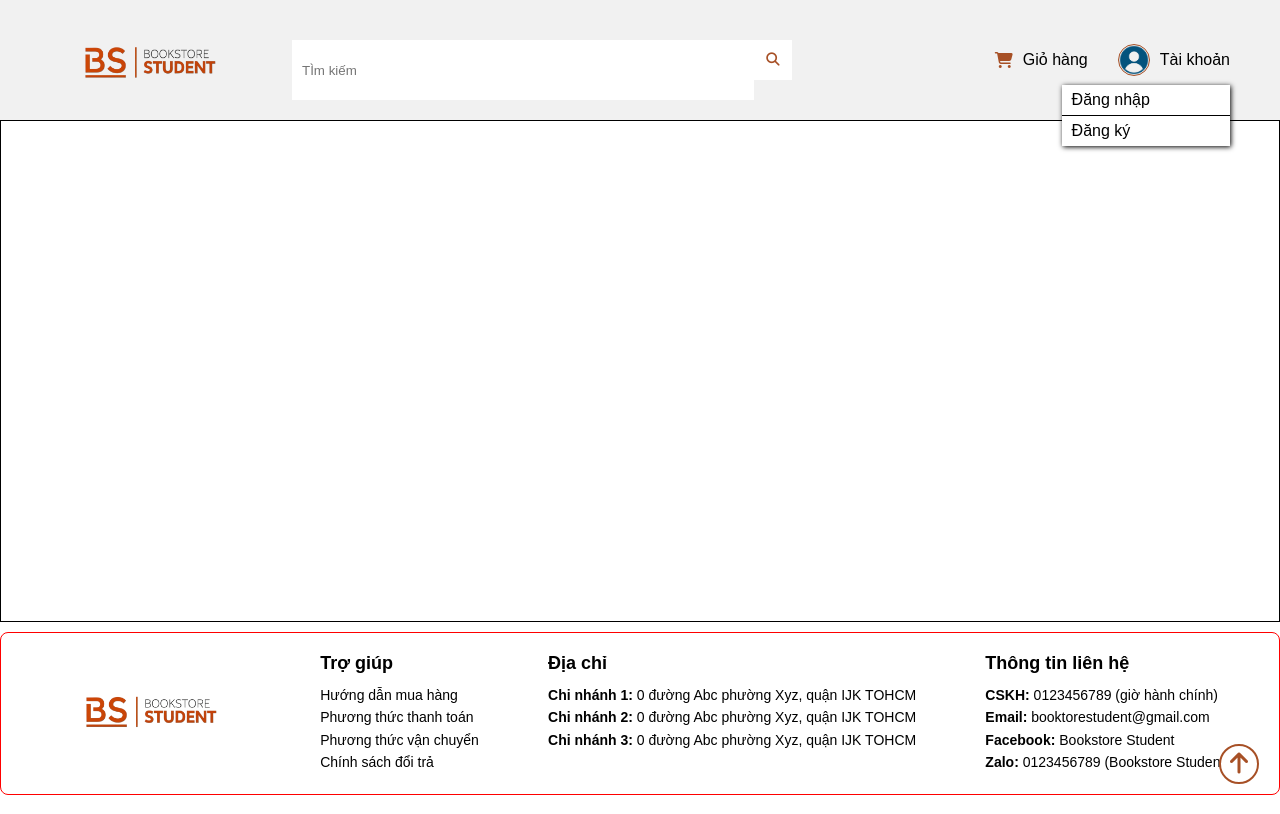
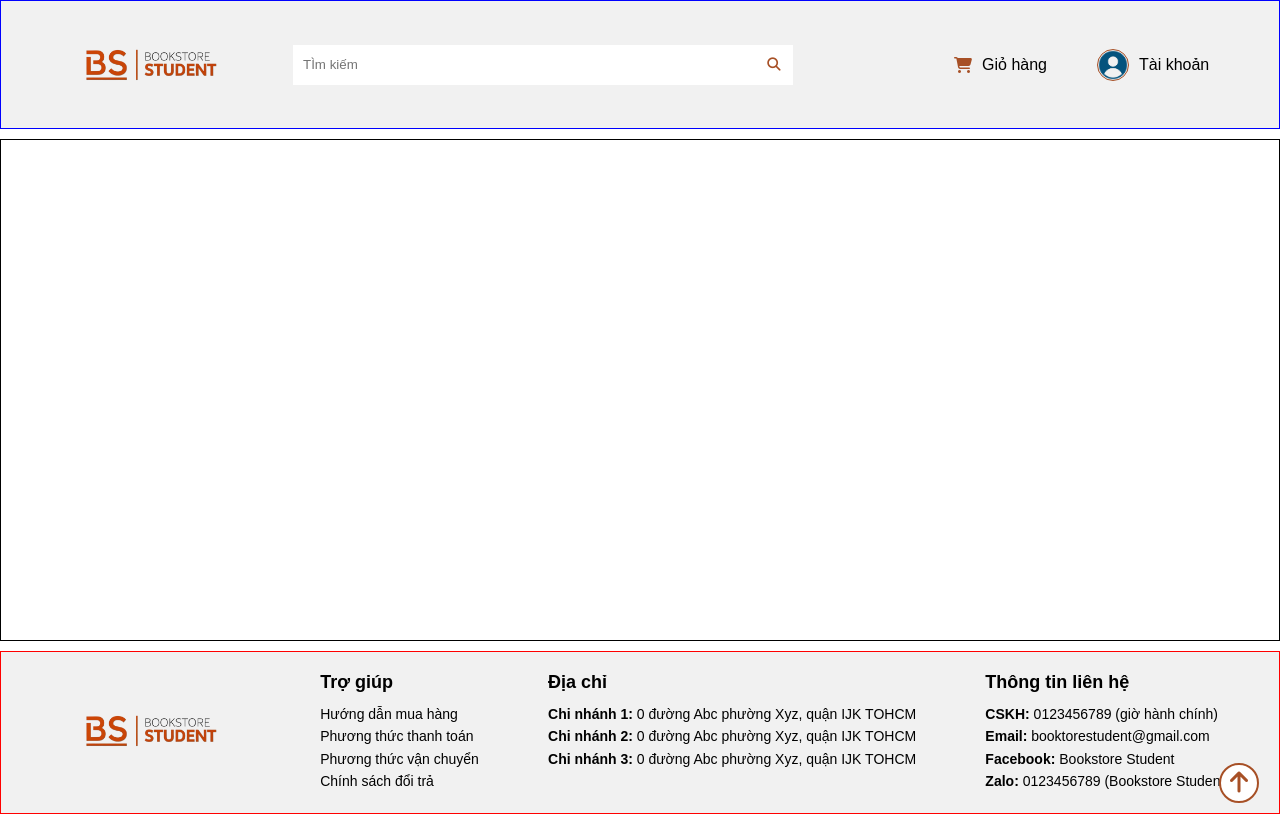
Before and after one commit to QMinh2412/project-Web2, a PHP site: page /views/layouts/main_layout.php in a window 1280 px wide. Run offline with PHP 8.4, Linux system fonts and the light colour scheme.

Commit message:
Thêm các file đã tồn tại nhưng đc chỉnh sửa

```diff
--- a/common/config/database.php
+++ b/common/config/database.php
@@ -0,0 +1,32 @@
+<?php
+
+class Database {
+    private static $instance = null;
+    private $conn;
+
+    private function __construct() {
+        // Nạp file cấu hình
+        $config = require __DIR__ . '/../config/config.php';
+
+        // Kiểm tra cấu hình
+        if (!is_array($config) || !isset($config['host'], $config['username'], $config['pass'], $config['dbname'])) {
+            die("Lỗi: Cấu hình database không hợp lệ.");
+        }
+
+        // Kết nối MySQLi
+        $this->conn = new mysqli($config['host'], $config['username'], $config['pass'], $config['dbname']);
+
+        // Kiểm tra lỗi kết nối
+        if ($this->conn->connect_error) {
+            die("Lỗi kết nối CSDL: " . $this->conn->connect_error);
+        }
+    }
+
+    public static function getInstance() {
+        if (self::$instance == null) {
+            self::$instance = new Database();
+        }
+        return self::$instance->conn;
+    }
+}
+?>
--- a/user/assets/css/footer.css
+++ b/user/assets/css/footer.css
@@ -5,10 +5,10 @@
 .footer {
   /* border: 2px solid #c89bff; */
   padding: 20px 50px;
-  background-color: #fff;
+  background-color: #f1f1f1;
   /* width: 90%; */
   /* margin: 20px auto; */
-  border-radius: 8px;
+  /* border-radius: 8px; */
   position: relative;
   font-family: Arial, sans-serif;
 }
--- a/user/assets/css/header.css
+++ b/user/assets/css/header.css
@@ -14,16 +14,21 @@
   list-style: none;
 }
 
+a {
+  text-decoration: none;
+  color: black;
+}
+
 .header {
   display: flex;
   align-items: center;
   background-color: #f1f1f1;
-  padding: 20px 50px;
+  padding: 5px 50px;
 }
 
 #logo_header {
   width: 200px;
-  height: 80px;
+  /* height: 80px; */
 }
 
 #logo_header img {
@@ -47,7 +52,7 @@
 #search_box {
   height: 40px;
   width: 460px;
-  padding: 10px;
+  padding: 0 10px;
   border: none;
 }
 
@@ -76,10 +81,16 @@
 .cart_box {
   margin-left: auto;
   margin-right: 30px;
+  padding: 0 10px;
   height: 40px;
   display: flex;
   justify-content: center;
   align-items: center;
+  transition: 0.3s;
+}
+
+.cart_box:hover {
+  background-color: #fff;
 }
 
 .cart_box i {
@@ -89,9 +100,16 @@
 
 .account_box {
   height: 40px;
+  padding: 0 10px;
   position: relative;
   display: flex;
   align-items: center;
+  cursor: pointer;
+  transition: 0.3s;
+}
+
+.account_box:hover {
+  background-color: #fff;
 }
 
 .account_box .avatar {
@@ -107,21 +125,23 @@
 .account_box .avatar img {
   width: 100%;
   height: 100%;
-  object-fit: cover;
+  /* object-fit: cover; */
 }
 
 .account_box span {
   float: left;
   white-space: nowrap;
   display: inline-block;
+  width: 80px;
   height: 30px;
   line-height: 30px;
+  overflow: hidden;
 }
 
 .account_box .sub_menu {
   margin-top: 5px;
   clear: both;
-  width: 150%;
+  width: 170px;
   background-color: #fff;
   box-shadow: 1px 1px 5px black;
   position: absolute;
@@ -134,8 +154,10 @@
   line-height: 30px;
   /* text-align: right; */
   padding: 0 10px;
+  border-bottom: 1px solid #000;
+  transition: 0.3s;
 }
 
-.account_box .sub_menu li + li {
-  border-top: 1px solid #000;
+.account_box .sub_menu li:hover {
+  background-color: #f2f2f2;
 }
--- a/user/views/layouts/header.php
+++ b/user/views/layouts/header.php
@@ -1,11 +1,16 @@
+<?php
+    require_once '../../controllers/HomeController.php';
+    $homeController = new HomeController();
+    $userData = $homeController->getAccountData();
+?>
 <link rel="stylesheet" href="https://cdnjs.cloudflare.com/ajax/libs/font-awesome/6.7.2/css/all.min.css" integrity="sha512-Evv84Mr4kqVGRNSgIGL/F/aIDqQb7xQ2vcrdIwxfjThSH8CSR7PBEakCr51Ck+w+/U6swU2Im1vVX0SVk9ABhg==" crossorigin="anonymous" referrerpolicy="no-referrer" />
 <link rel="stylesheet" href="../../assets/css/header.css">
-<head>
+<header>
     <div class="header">
         <div id="logo_header"><img src="../../../common/images/logo3.png" alt="Logo"></div>
         <div class="search_box">
             <form>
-                <input type="text" name="search_box" id="search_box" placeholder="TÌm kiếm">
+                <input type="text" name="search_box" id="search_box" placeholder="TÌm kiếm" autocomplete="off">
                 <button type="submit"><i class="fa-solid fa-magnifying-glass"></i></button>
             </form>
         </div>
@@ -14,16 +19,32 @@
             <span>Giỏ hàng</span>
         </div>
         <div class="account_box">
+            <?php if($userData): ?>
+                <div class="avatar">
+                    <img src="<?php echo $userData[1]; ?>" alt="avatar">
+                </div>
+                <span><?php echo $userData[0]["TenTK"]; ?></span>
+                <div class="sub_menu" style="display: none;">
+                    <ul>
+                        <a href="#"><li>Cập nhật tài khoản</li></a>
+                        <a href="#"><li>Thay đổi mật khẩu</li></a>
+                        <a href="#"><li>Lịch sử giao dịch</li></a>
+                        <a href="#"><li style="color: red;">Đăng xuất</li></a>
+                    </ul>
+                </div>
+            <?php else: ?>
                 <div class="avatar">
                     <img src="../../assets/images/avatar_default.png" alt="avatar">
                 </div>
                 <span>Tài khoản</span>
-            <div class="sub_menu">
+                <div class="sub_menu" style="display: none;">
                     <ul>
-                    <li>Đăng nhập</li>
-                    <li>Đăng ký</li>
+                        <a href="./login.php"><li>Đăng nhập</li></a>
+                        <a href="./register.php"><li>Đăng ký</li></a>
                     </ul>
                 </div>
+            <?php endif; ?>
         </div>
     </div>
-</head>
+</header>
+<script src="../../assets/js/header.js"></script>
```
Also changed, not shown: user/assets/js/script.js (deleted). Lines whose indentation alone changed are shown as unchanged.
